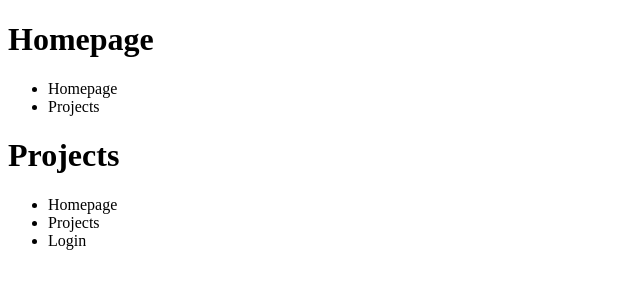
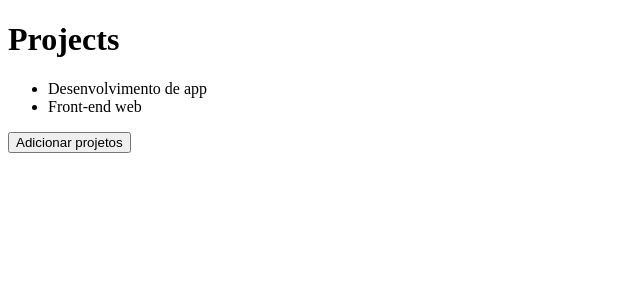
Before and after one commit to felipmarinho/Bootcamp11, a React app in the folder Level_01/frontend/: page / in a window 1280 px wide. Shown: the top 300 px of the page, without its empty margins (0-640 px from the left). Built offline with nearby package versions, Linux system fonts and the light colour scheme.

Commit message:
Immutability and State

```diff
--- a/Level_01/frontend/src/App.js
+++ b/Level_01/frontend/src/App.js
@@ -1,22 +1,22 @@
-import React from 'react';
+import React, { useState } from 'react';
 import Header from './components/Header';
 
 function App() {
+	const [projects, setProjects] = useState(['Desenvolvimento de app', 'Front-end web']);
+
+	function handleAddProject() {
+		setProjects([...projects, `Novo projeto ${Date.now()}`]);
+		console.log('Projects', projects);
+	}
+
 	return (
 		<>
-			<Header title="Homepage">
-				<ul>
-					<li>Homepage</li>
-					<li>Projects</li>
-				</ul>
-			</Header>
-			<Header title="Projects">
-				<ul>
-					<li>Homepage</li>
-					<li>Projects</li>
-					<li>Login</li>
-				</ul>
-			</Header>
+			<Header title="Projects" />
+			<ul>
+				{projects.map((project) => <li key={project}>{project}</li>)}
+			</ul>
+
+			<button type="button" onClick={handleAddProject}>Adicionar projetos</button>
 		</>
 	);
 }
```
